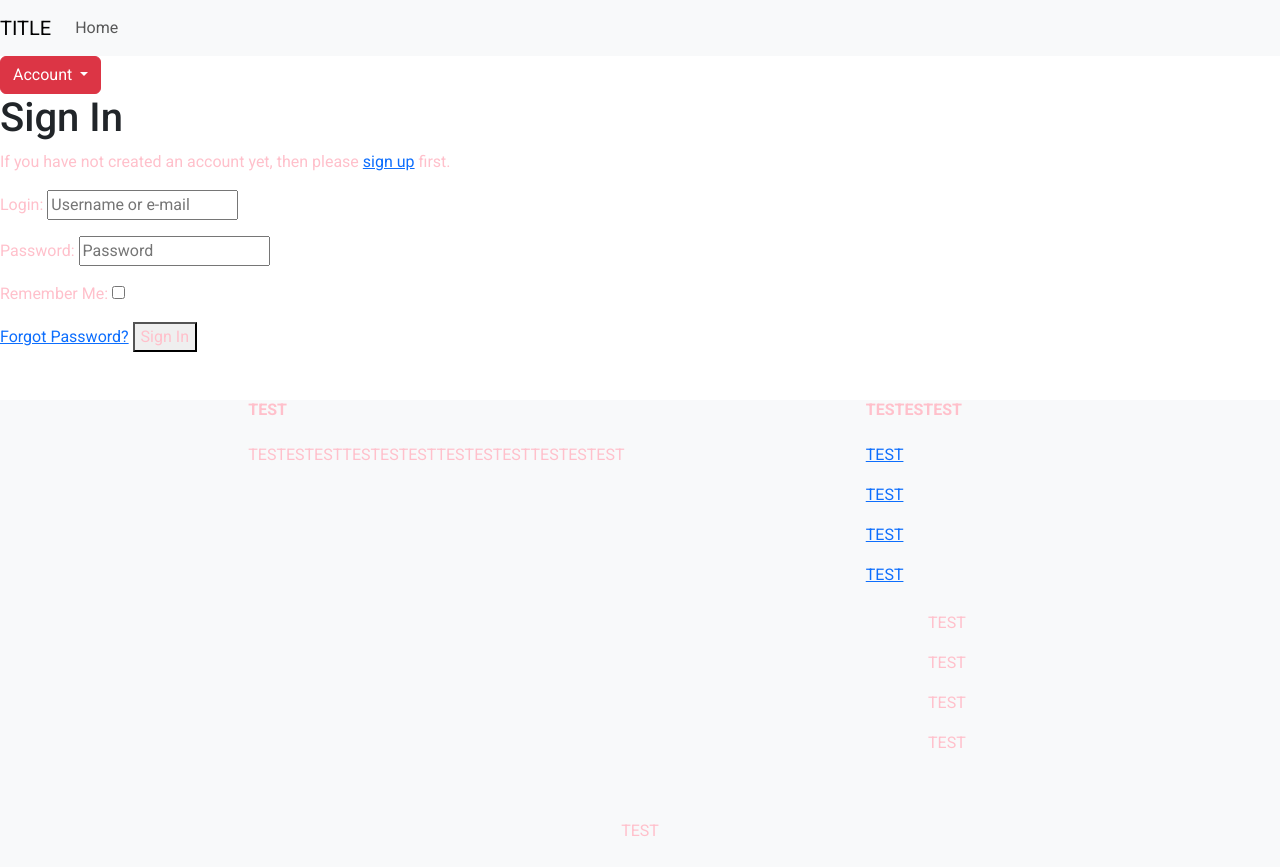
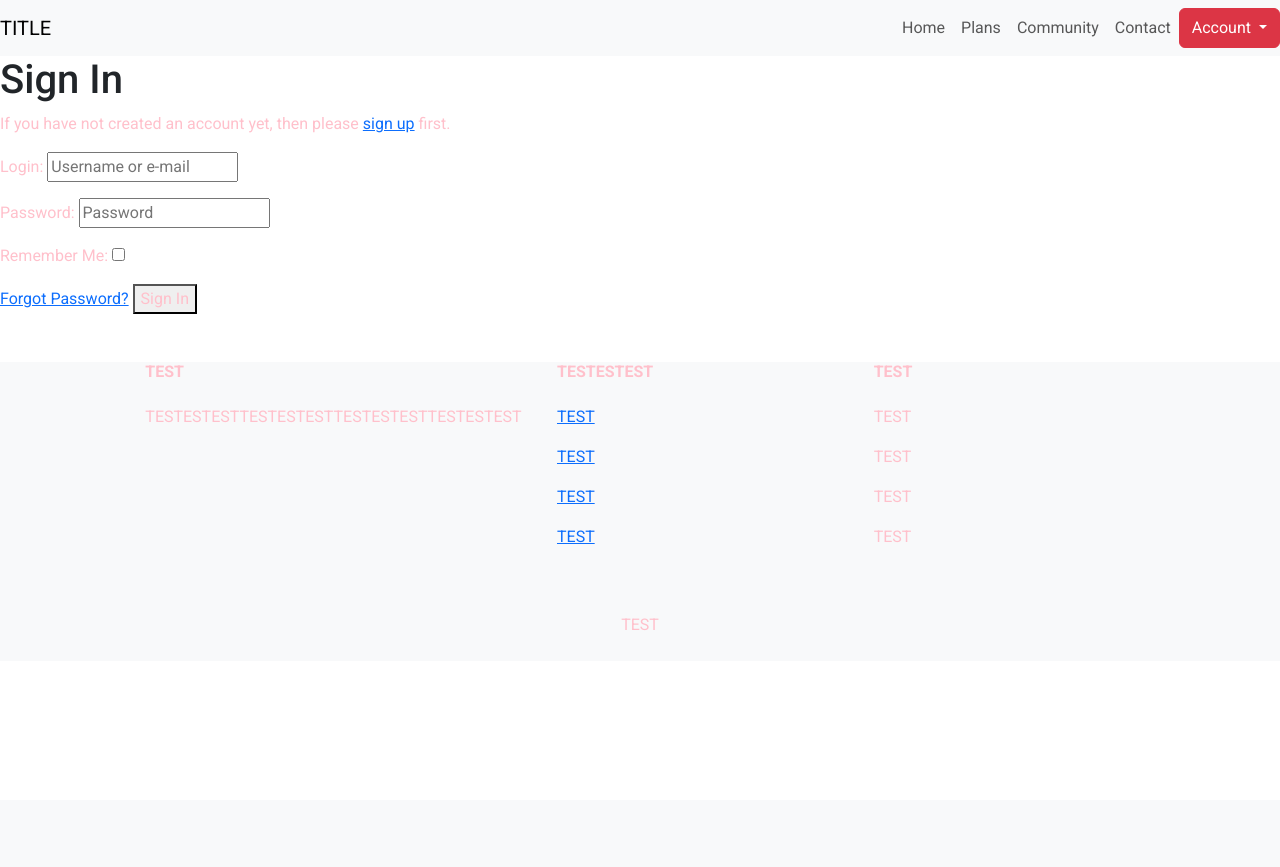
Before and after one commit to Code-Institute-Submissions/alexzanotti-milestone.project.4, a Django app: page /accounts/login/ in a window 1280 px wide. After the commit the page ends 630 px from the top, so only its background shows below. Run offline with Django 3.2, Linux system fonts and the light colour scheme; some libraries are stand-ins or nearby versions.

Commit message:
moved account button into navbar

```diff
--- a/templates/base.html
+++ b/templates/base.html
@@ -46,18 +46,15 @@
                 aria-controls="navbarNavAltMarkup" aria-expanded="false" aria-label="Toggle navigation">
                 <span class="navbar-toggler-icon"></span>
             </button>
-            <div class="collapse navbar-collapse" id="navbarNavAltMarkup">
+            <div class="collapse navbar-collapse justify-content-end" id="navbarNavAltMarkup">
                 <div class="navbar-nav">
-                    <a class="nav-item nav-link" href="{% url 'home' %}">Home </a>
-                </div>
-            </div>
-        </nav>
-    </header>
-
-
-    <!-- account function -->
+                    <a class="nav-item nav-link" href="{% url 'home' %}">Home</a>
+                    <a class="nav-item nav-link" href="{% url 'plans' %}">Plans</a>
+                    <a class="nav-item nav-link" href="{% url 'community' %}">Community</a>
+                    <a class="nav-item nav-link" href="{% url 'contact' %}">Contact</a>
                     <div class="btn-group">
-        <button type="button" class="btn btn-danger dropdown-toggle" data-bs-toggle="dropdown" aria-expanded="false">
+                        <button type="button" class="btn btn-danger dropdown-toggle" data-bs-toggle="dropdown"
+                            aria-expanded="false">
                             Account
                         </button>
                         <ul class="dropdown-menu">
@@ -79,6 +76,10 @@
                             {% endif %}
                         </ul>
                     </div>
+                </div>
+            </div>
+        </nav>
+    </header>
 
 
     {% block content %}
@@ -106,17 +107,19 @@
                         <p><a href="" class="">TEST</a></p>
                         <p><a href="" class="">TEST</a></p>
                         <p><a href="" class="">TEST</a></p>
+                    </div>
                     <!-- column 3 -->
+
                     <div class="col-md-4 col-lg-3 col-xl-3 mx-auto mb-md-0 mb-4">
                         <!-- column header -->
-                            <h6 class="text-uppercase fw-bold mb-4"></h6>
+                        <h6 class="text-uppercase fw-bold mb-4">TEST</h6>
                         <!--  column content-->
                         <p>TEST</p>
                         <p>TEST</p>
                         <p>TEST</p>
                         <p>TEST</p>
                     </div>
-                    </div>
+
                 </div>
         </section>
         <!-- Footer bottom -->
```
Lines whose indentation alone changed are shown as unchanged.
